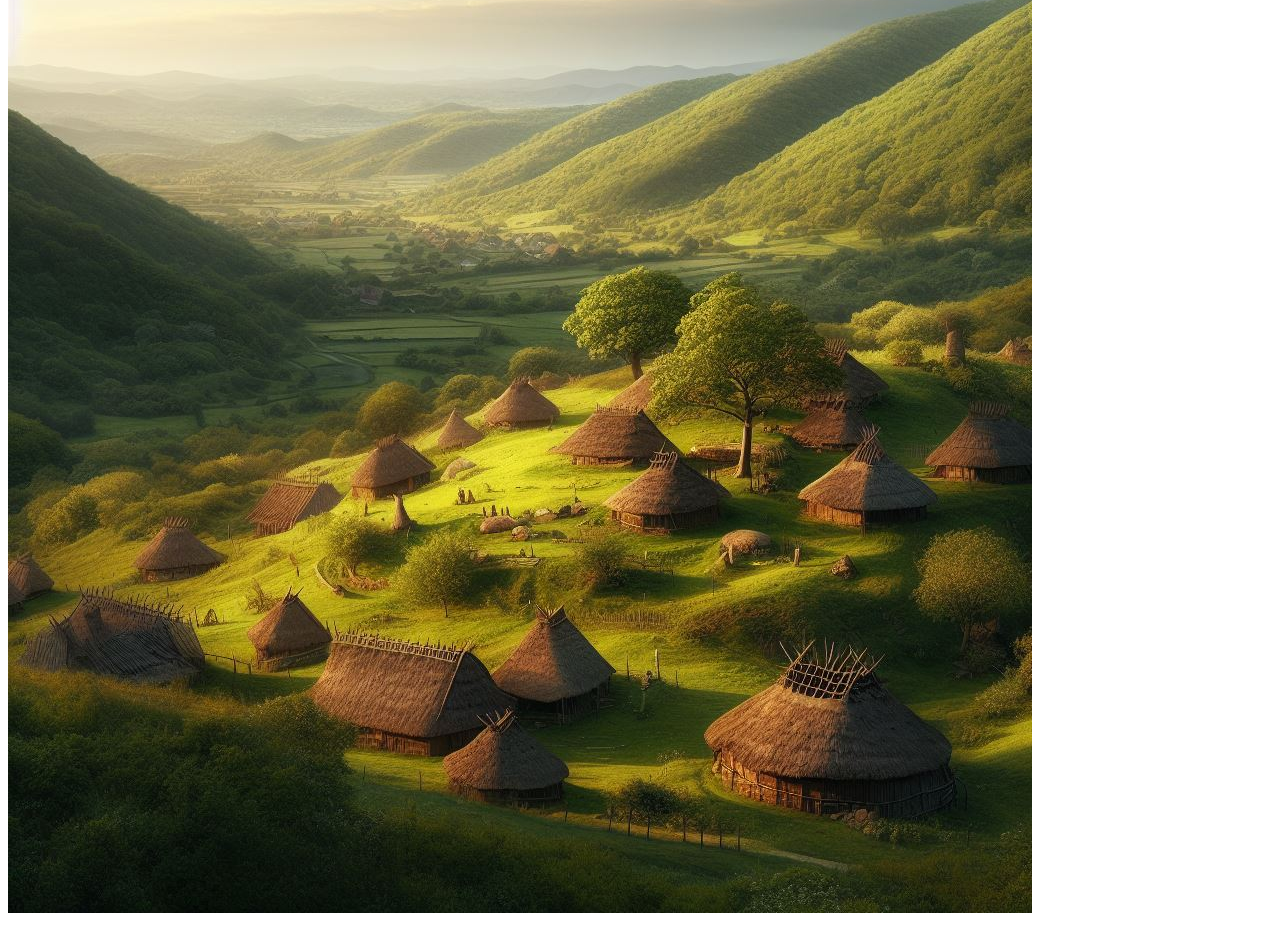
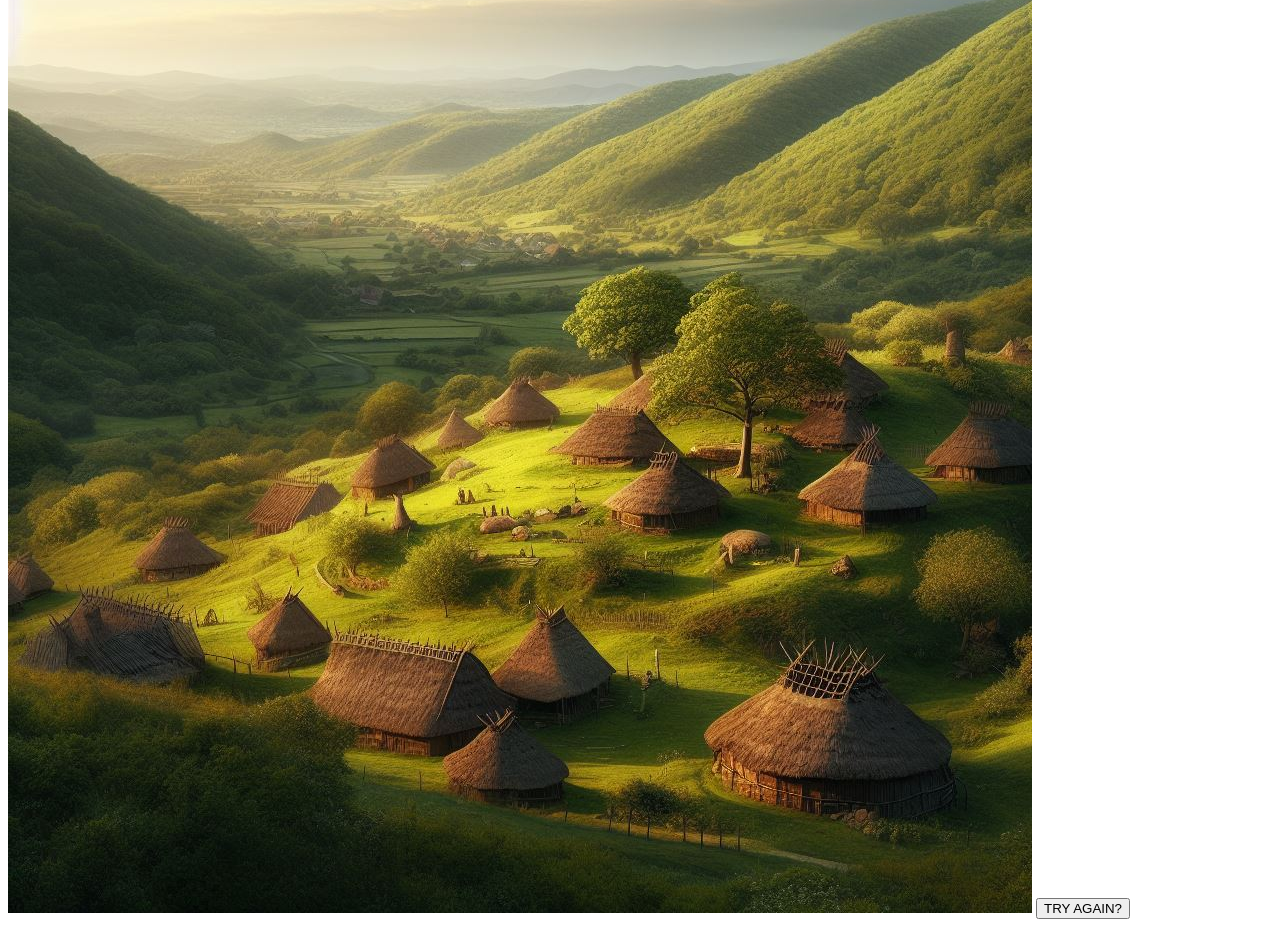
Before and after one commit to HON150PROJECT/HON150PROJECT.github.io, a plain HTML site: page lost.html in a window 1280 px wide. Shown: the part 191-1118 px from the top of the page. Drawn offline with Linux system fonts and the light colour scheme.

Commit message:
Added button to try again

```diff
--- a/lost.html
+++ b/lost.html
@@ -5,4 +5,10 @@
 <body>
     <h1>YOU LOST</h1>
     <img src = "res/tribal.jpg"></img>
+    <button type = "button" onclick="redirect()">TRY AGAIN?</button>
 </body>
+<script>
+    function redirect() {
+        window.location.href = 'https://HON150PROJECT.github.io';
+    }
+</script>
```
